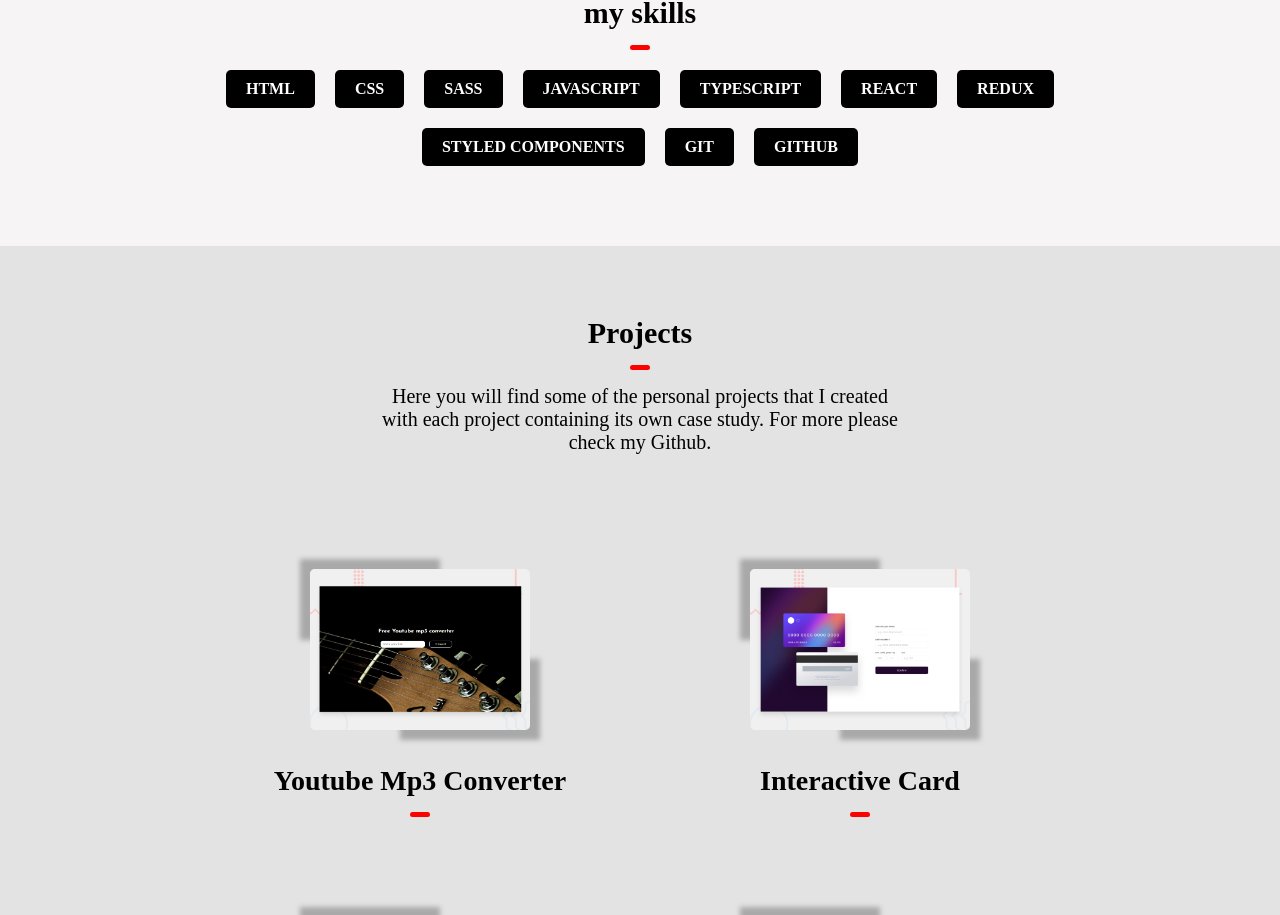
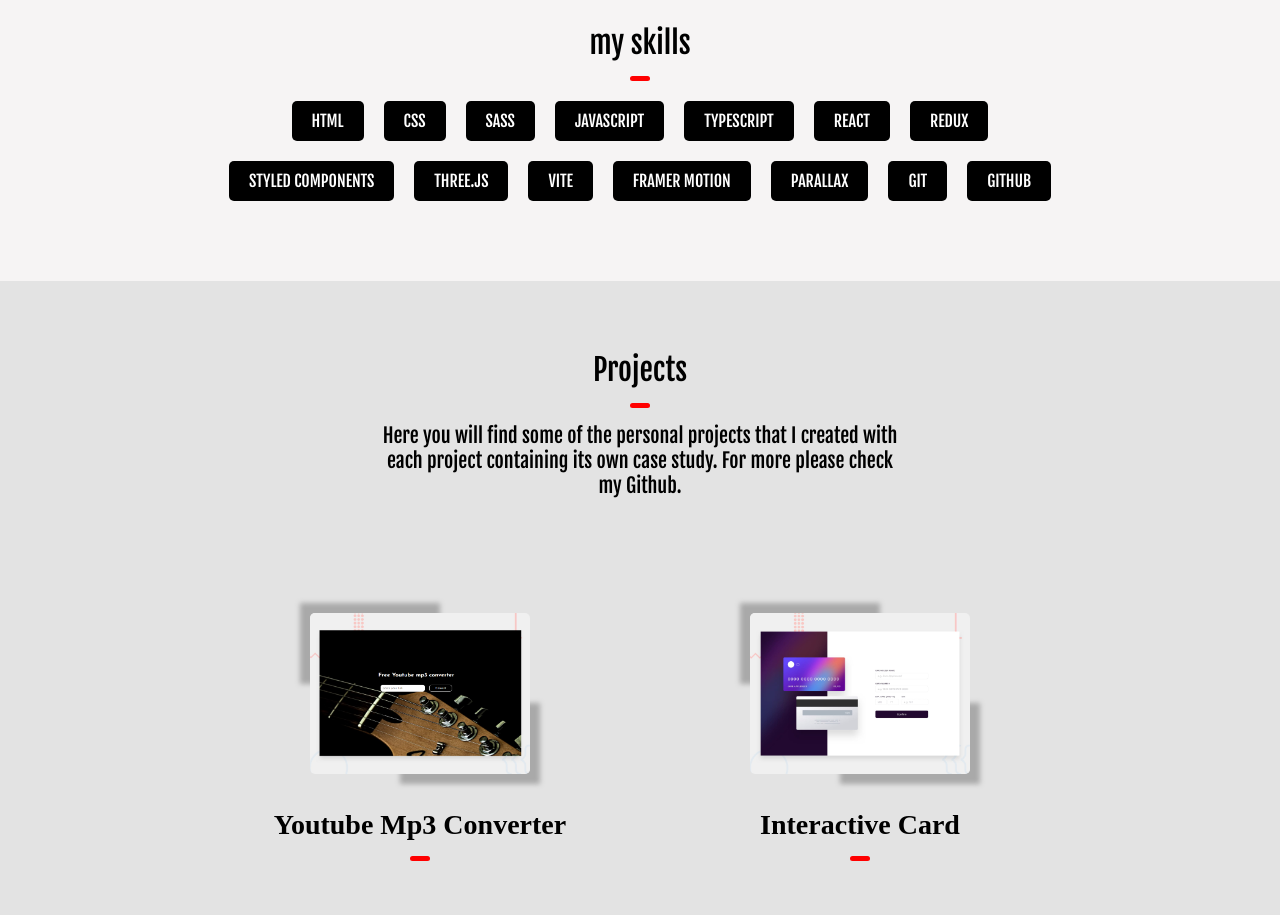
Before and after one commit to Milltiades/My-Portfolio, a React (Vite) app: page / in a window 1280 px wide. Shown: the part 1329-2244 px from the top of the page. Built offline with nearby package versions, Linux system fonts and the light colour scheme.

Commit message:
fixed font

```diff
--- a/index.html
+++ b/index.html
@@ -4,7 +4,9 @@
     <meta charset="UTF-8" />
     <link rel="icon" type="image/svg+xml" href="/vite.svg" />
     <meta name="viewport" content="width=device-width, initial-scale=1.0" />
-    <title>Vite + React + TS</title>
+    <link href="https://fonts.googleapis.com/css2?family=Fjalla+One&display=swap" rel="stylesheet">
+
+    <title>Portfolio</title>
   </head>
   <body>
     <div id="root"></div>
--- a/src/App.tsx
+++ b/src/App.tsx
@@ -140,6 +140,10 @@ function App() {
           <Skill>react</Skill>
           <Skill>Redux</Skill>
           <Skill>styled components</Skill>
+          <Skill>Three.js</Skill>
+          <Skill>Vite</Skill>
+          <Skill>Framer Motion</Skill>
+          <Skill>Parallax</Skill>
           <Skill>Git</Skill>
           <Skill>GitHub</Skill>
         </SkillsDiv>
@@ -337,6 +341,7 @@ transition: all .3s ease;
 const ProDivInside = styled.div`
   @media (width > 1200px) {
     width: 50%;
+
   }
 `;
 
@@ -714,10 +719,10 @@ const Header = styled.div`
 `;
 
 const GlobalStyles = createGlobalStyle`
-@import url('https://fonts.googleapis.com/css2?family=Bebas+Neue&display=swap');
+/* @import url('https://fonts.googleapis.com/css2?family=Bebas+Neue&display=swap'); */
   :root {
-  font-family: 'Bebas Neue', cursive;
-  font-weight: bold;
+    font-family: 'Fjalla One', sans-serif;
+
   font-synthesis: none;
   text-rendering: optimizeLegibility;
   -webkit-font-smoothing: antialiased;
```
